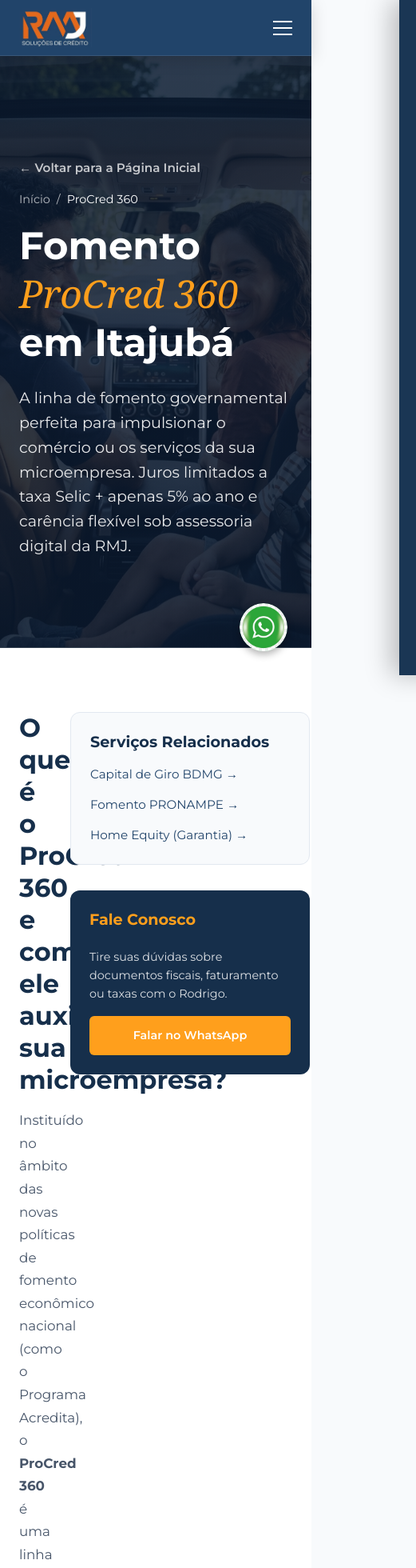
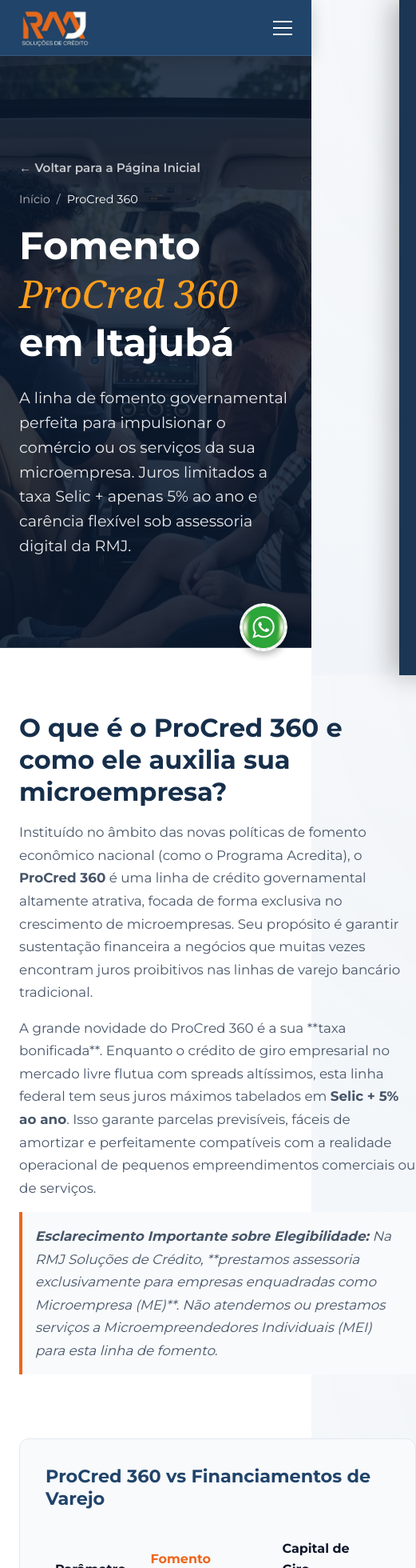
Before and after one commit to rodrigomeirelles-design/rmjcred, a Next.js app: page /procred-360 in a window 390 px wide. Shown: the top 1960 px of the page at 80% size, 521 px wide, since content can reach past the window. Built offline with nearby package versions, Linux system fonts and the light colour scheme.

Commit message:
fix(layout): resolve mobile responsiveness overlapping on expanded subpages using page-grid wrapper

```diff
--- a/src/app/credito-bdmg/page.tsx
+++ b/src/app/credito-bdmg/page.tsx
@@ -35,7 +35,7 @@
 
       {/* 2. Conteúdo Principal Denso */}
       <section className="section" style={{ backgroundColor: 'var(--neutral-white)' }}>
-        <div className="container" style={{ display: 'grid', gridTemplateColumns: 'minmax(0, 1fr) 300px', gap: '4rem' }}>
+        <div className="container page-grid">
 
           {/* Coluna do Artigo de Conteúdo */}
           <article style={{ display: 'flex', flexDirection: 'column', gap: '2rem' }}>
--- a/src/app/credito-imovel/page.tsx
+++ b/src/app/credito-imovel/page.tsx
@@ -35,7 +35,7 @@
 
       {/* 2. Conteúdo Principal Denso */}
       <section className="section" style={{ backgroundColor: 'var(--neutral-white)' }}>
-        <div className="container" style={{ display: 'grid', gridTemplateColumns: 'minmax(0, 1fr) 300px', gap: '4rem' }}>
+        <div className="container page-grid">
 
           {/* Coluna do Artigo de Conteúdo */}
           <article style={{ display: 'flex', flexDirection: 'column', gap: '2rem' }}>
--- a/src/app/globals.css
+++ b/src/app/globals.css
@@ -156,3 +156,17 @@
   .grid-3 { grid-template-columns: repeat(3, 1fr); }
   .grid-4 { grid-template-columns: repeat(4, 1fr); }
 }
+
+/* Layout de duas colunas responsivo (Artigo + Barra Lateral) */
+.page-grid {
+  display: grid;
+  grid-template-columns: 1fr;
+  gap: 2rem;
+}
+
+@media (min-width: 992px) {
+  .page-grid {
+    grid-template-columns: minmax(0, 1fr) 300px;
+    gap: 4rem;
+  }
+}
--- a/src/app/home-equity/page.tsx
+++ b/src/app/home-equity/page.tsx
@@ -35,7 +35,7 @@
 
       {/* 2. Conteúdo Principal Denso */}
       <section className="section" style={{ backgroundColor: 'var(--neutral-white)' }}>
-        <div className="container" style={{ display: 'grid', gridTemplateColumns: 'minmax(0, 1fr) 300px', gap: '4rem' }}>
+        <div className="container page-grid">
 
           {/* Coluna do Artigo de Conteúdo */}
           <article style={{ display: 'flex', flexDirection: 'column', gap: '2rem' }}>
--- a/src/app/procred-360/page.tsx
+++ b/src/app/procred-360/page.tsx
@@ -105,7 +105,7 @@
 
       {/* 2. Conteúdo Principal Denso */}
       <section className="section" style={{ backgroundColor: 'var(--neutral-white)' }}>
-        <div className="container" style={{ display: 'grid', gridTemplateColumns: 'minmax(0, 1fr) 300px', gap: '4rem' }}>
+        <div className="container page-grid">
 
           {/* Coluna do Artigo de Conteúdo */}
           <article style={{ display: 'flex', flexDirection: 'column', gap: '2rem' }}>
--- a/src/app/pronampe/page.tsx
+++ b/src/app/pronampe/page.tsx
@@ -105,7 +105,7 @@
 
       {/* 2. Conteúdo Principal Denso */}
       <section className="section" style={{ backgroundColor: 'var(--neutral-white)' }}>
-        <div className="container" style={{ display: 'grid', gridTemplateColumns: 'minmax(0, 1fr) 300px', gap: '4rem' }}>
+        <div className="container page-grid">
 
           {/* Coluna do Artigo de Conteúdo */}
           <article style={{ display: 'flex', flexDirection: 'column', gap: '2rem' }}>
```
